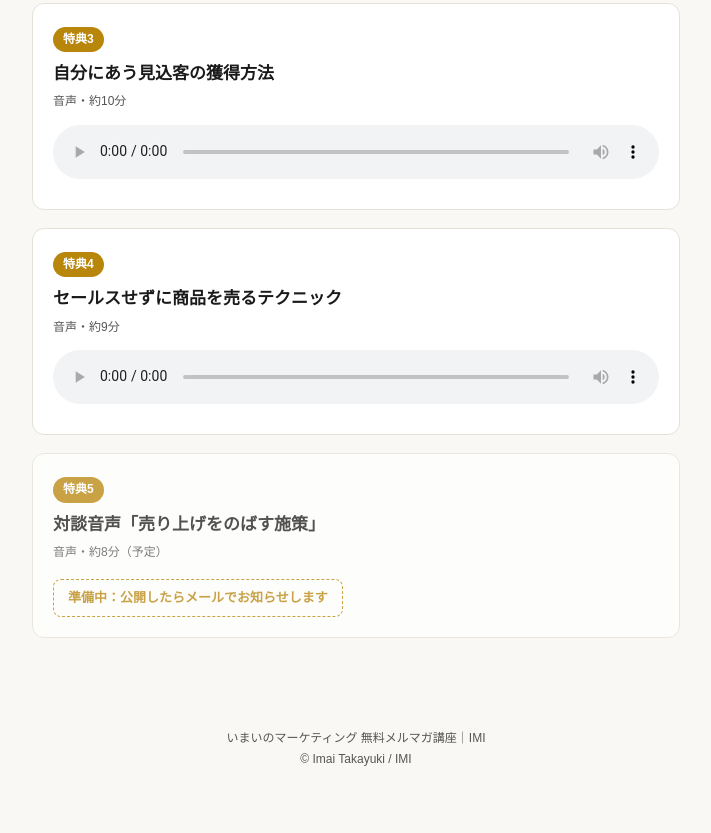
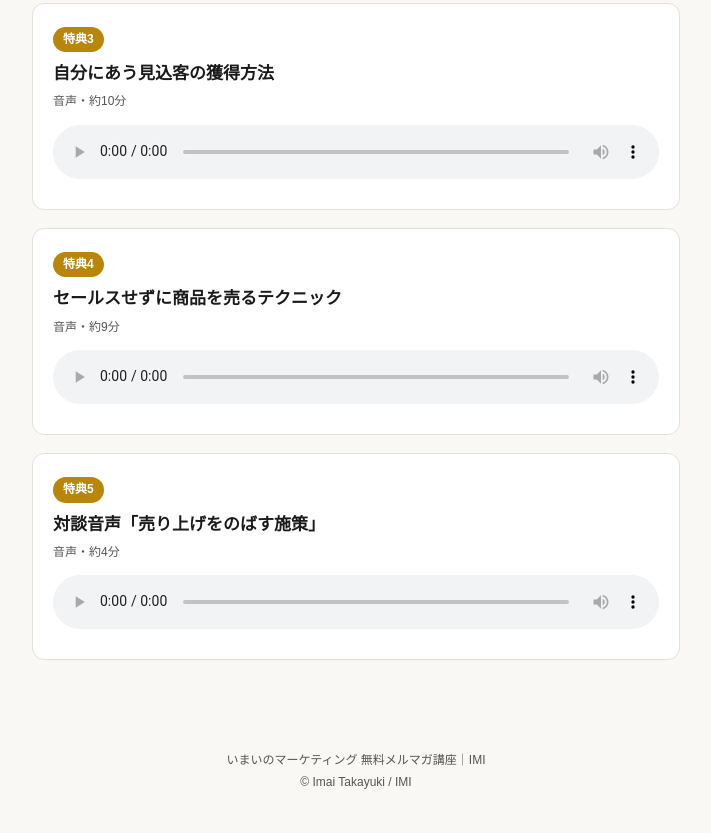
Before and after one commit to awesomesweetser/imi-lp, a plain HTML site: page tokuten-room-8k2f/index.html in a window 1280 px wide. Shown: the part 755-1588 px from the top of the page, without its empty margins (284-995 px from the left). Before the commit the page ends 1566 px from the top, so only its background shows below. Drawn offline with Linux system fonts and the light colour scheme.

Commit message:
特典5の音声を追加

```diff
--- a/tokuten-room-8k2f/index.html
+++ b/tokuten-room-8k2f/index.html
@@ -62,11 +62,11 @@
     <audio controls preload="metadata" src="bonus4.mp3"></audio>
   </section>
 
-  <section class="card soon" id="bonus5">
+  <section class="card" id="bonus5">
     <span class="tag">特典5</span>
     <h2>対談音声「売り上げをのばす施策」</h2>
-    <div class="meta">音声・約8分（予定）</div>
-    <span class="soon-label">準備中：公開したらメールでお知らせします</span>
+    <div class="meta">音声・約4分</div>
+    <audio controls preload="metadata" src="bonus5.mp3"></audio>
   </section>
 </main>
 <footer>
```
Also changed, not shown: 1 other file.
